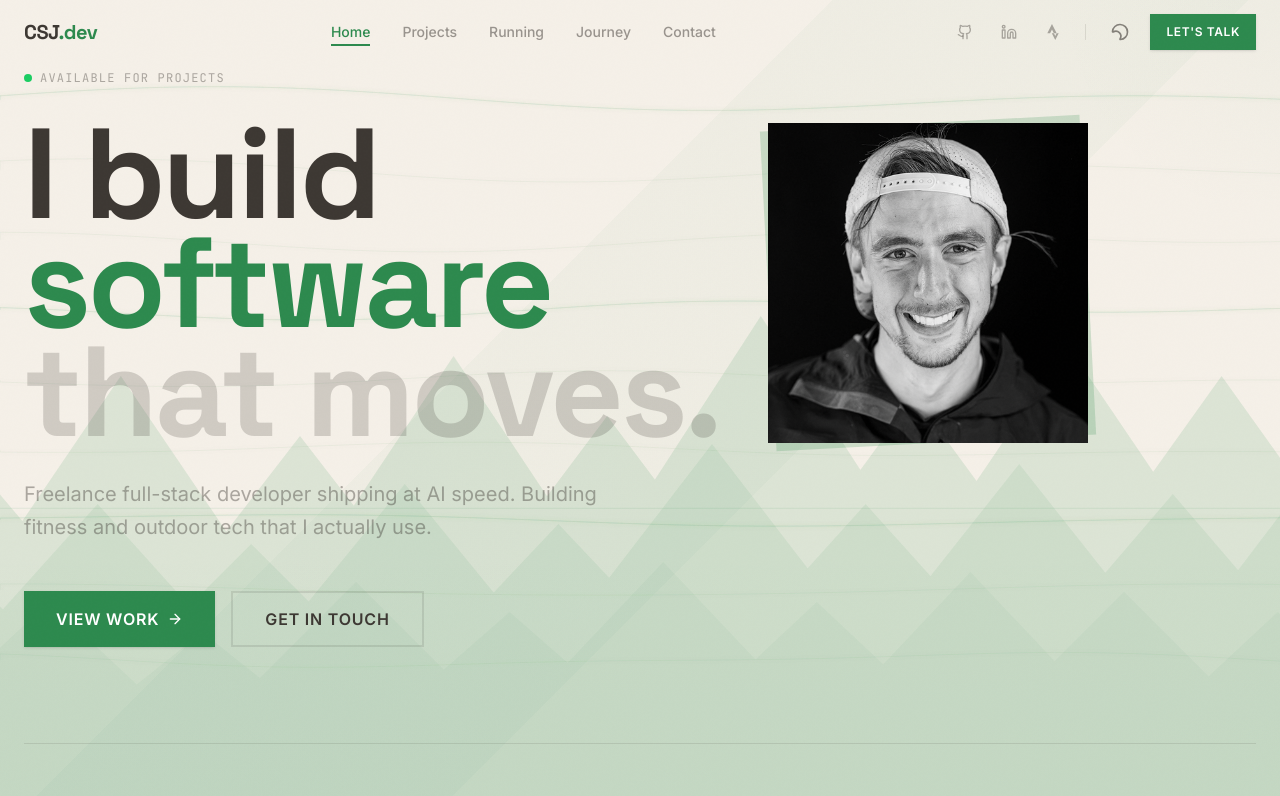
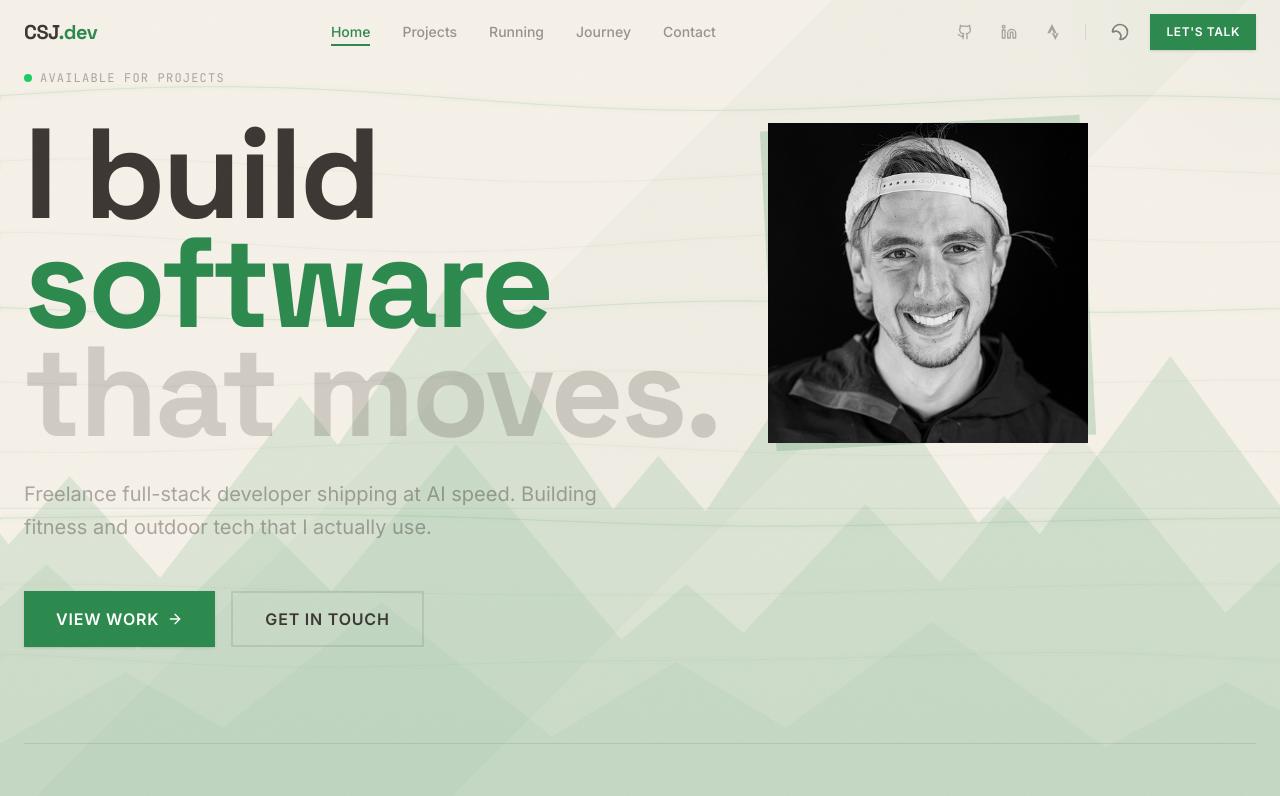
Before and after one commit to christopherstj/portfolio, a Next.js app: page / in a window 1280 px wide. Shown: the top 796 px of the page. Built offline with nearby package versions, Linux system fonts and the light colour scheme.

Commit message:
updating background

```diff
--- a/src/components/effects/StrikingBackground.tsx
+++ b/src/components/effects/StrikingBackground.tsx
@@ -23,13 +23,12 @@ function generateContourPath(
   return path;
 }
 
-// Mountain peak generator - extended width for parallax panning
+// Mountain peak generator - simple triangular peaks
 function generateMountainPath(
   width: number,
   baseY: number,
   peaks: { x: number; height: number; width: number }[]
 ): string {
-  // Extend far beyond viewport to account for parallax movement
   const leftEdge = -width;
   const rightEdge = width * 2;
   let path = `M ${leftEdge} ${baseY}`;
@@ -83,75 +82,60 @@ export function StrikingBackground() {
   const accentColor = isDark ? "#ff4d00" : "#2d8a4e";
   const bgColor = isDark ? "#000000" : "#f5f0e8";
 
-  // Generate mountain layers with overlapping peaks - extended far left and right for parallax
-  // The parallax moves up to 300px right, so we need peaks starting at least -300px off screen
+  // Generate mountain layers with varied peak sizes
   const mountainLayers = [
     {
+      // Back layer - tall peaks with big variation
       peaks: [
-        // Extended left side (for when parallax shifts right)
-        { x: -width * 0.5, height: 180, width: 320 },
-        { x: -width * 0.38, height: 240, width: 360 },
-        { x: -width * 0.26, height: 200, width: 340 },
-        { x: -width * 0.14, height: 280, width: 380 },
-        // Original peaks
-        { x: width * 0.0, height: 220, width: 340 },
-        { x: width * 0.12, height: 300, width: 400 },
-        { x: width * 0.24, height: 240, width: 360 },
-        { x: width * 0.36, height: 340, width: 440 },
-        { x: width * 0.48, height: 260, width: 380 },
-        { x: width * 0.60, height: 310, width: 420 },
-        { x: width * 0.72, height: 280, width: 400 },
-        { x: width * 0.84, height: 250, width: 360 },
-        { x: width * 0.96, height: 290, width: 400 },
-        { x: width * 1.08, height: 230, width: 340 },
-        { x: width * 1.20, height: 270, width: 380 },
+        { x: -width * 0.5, height: 140, width: 280 },
+        { x: -width * 0.35, height: 320, width: 480 },
+        { x: -width * 0.18, height: 180, width: 320 },
+        { x: width * 0.0, height: 260, width: 400 },
+        { x: width * 0.12, height: 380, width: 520 },
+        { x: width * 0.28, height: 200, width: 340 },
+        { x: width * 0.42, height: 340, width: 460 },
+        { x: width * 0.55, height: 160, width: 300 },
+        { x: width * 0.68, height: 300, width: 440 },
+        { x: width * 0.82, height: 220, width: 360 },
+        { x: width * 0.96, height: 360, width: 500 },
+        { x: width * 1.12, height: 180, width: 320 },
+        { x: width * 1.28, height: 280, width: 420 },
       ],
       baseY: height * 0.82,
       opacity: isDark ? 0.18 : 0.12,
       parallax: layer1X,
     },
     {
+      // Middle layer - medium peaks, different rhythm
       peaks: [
-        // Extended left side
-        { x: -width * 0.45, height: 130, width: 300 },
-        { x: -width * 0.32, height: 180, width: 340 },
-        { x: -width * 0.20, height: 150, width: 320 },
-        { x: -width * 0.08, height: 200, width: 360 },
-        // Original peaks
-        { x: width * 0.04, height: 160, width: 320 },
-        { x: width * 0.16, height: 220, width: 360 },
-        { x: width * 0.28, height: 180, width: 340 },
-        { x: width * 0.40, height: 260, width: 400 },
-        { x: width * 0.52, height: 200, width: 360 },
-        { x: width * 0.64, height: 240, width: 380 },
-        { x: width * 0.76, height: 210, width: 360 },
-        { x: width * 0.88, height: 250, width: 380 },
-        { x: width * 1.0, height: 190, width: 340 },
-        { x: width * 1.12, height: 230, width: 360 },
-        { x: width * 1.24, height: 200, width: 340 },
+        { x: -width * 0.45, height: 100, width: 260 },
+        { x: -width * 0.30, height: 220, width: 400 },
+        { x: -width * 0.12, height: 140, width: 300 },
+        { x: width * 0.05, height: 180, width: 360 },
+        { x: width * 0.20, height: 260, width: 440 },
+        { x: width * 0.38, height: 120, width: 280 },
+        { x: width * 0.52, height: 200, width: 380 },
+        { x: width * 0.68, height: 280, width: 460 },
+        { x: width * 0.85, height: 150, width: 320 },
+        { x: width * 1.0, height: 240, width: 420 },
+        { x: width * 1.18, height: 170, width: 340 },
       ],
       baseY: height * 0.88,
       opacity: isDark ? 0.1 : 0.08,
       parallax: layer2X,
     },
     {
+      // Front layer - smaller foothills, wider spacing
       peaks: [
-        // Extended left side
-        { x: -width * 0.40, height: 90, width: 260 },
-        { x: -width * 0.28, height: 130, width: 300 },
-        { x: -width * 0.16, height: 100, width: 280 },
-        { x: -width * 0.04, height: 150, width: 320 },
-        // Original peaks
-        { x: width * 0.08, height: 120, width: 300 },
-        { x: width * 0.20, height: 170, width: 340 },
-        { x: width * 0.32, height: 140, width: 320 },
-        { x: width * 0.44, height: 190, width: 360 },
-        { x: width * 0.56, height: 150, width: 320 },
-        { x: width * 0.68, height: 180, width: 340 },
-        { x: width * 0.80, height: 160, width: 320 },
-        { x: width * 0.92, height: 140, width: 300 },
-        { x: width * 1.04, height: 170, width: 340 },
-        { x: width * 1.16, height: 150, width: 320 },
+        { x: -width * 0.40, height: 60, width: 240 },
+        { x: -width * 0.20, height: 120, width: 340 },
+        { x: width * 0.02, height: 80, width: 280 },
+        { x: width * 0.22, height: 150, width: 380 },
+        { x: width * 0.45, height: 90, width: 300 },
+        { x: width * 0.65, height: 130, width: 360 },
+        { x: width * 0.88, height: 70, width: 260 },
+        { x: width * 1.08, height: 110, width: 320 },
+        { x: width * 1.28, height: 100, width: 300 },
       ],
       baseY: height * 0.94,
       opacity: isDark ? 0.05 : 0.04,
```
Also changed, not shown: 1 other file (tests, documents, lock files or other folders).
